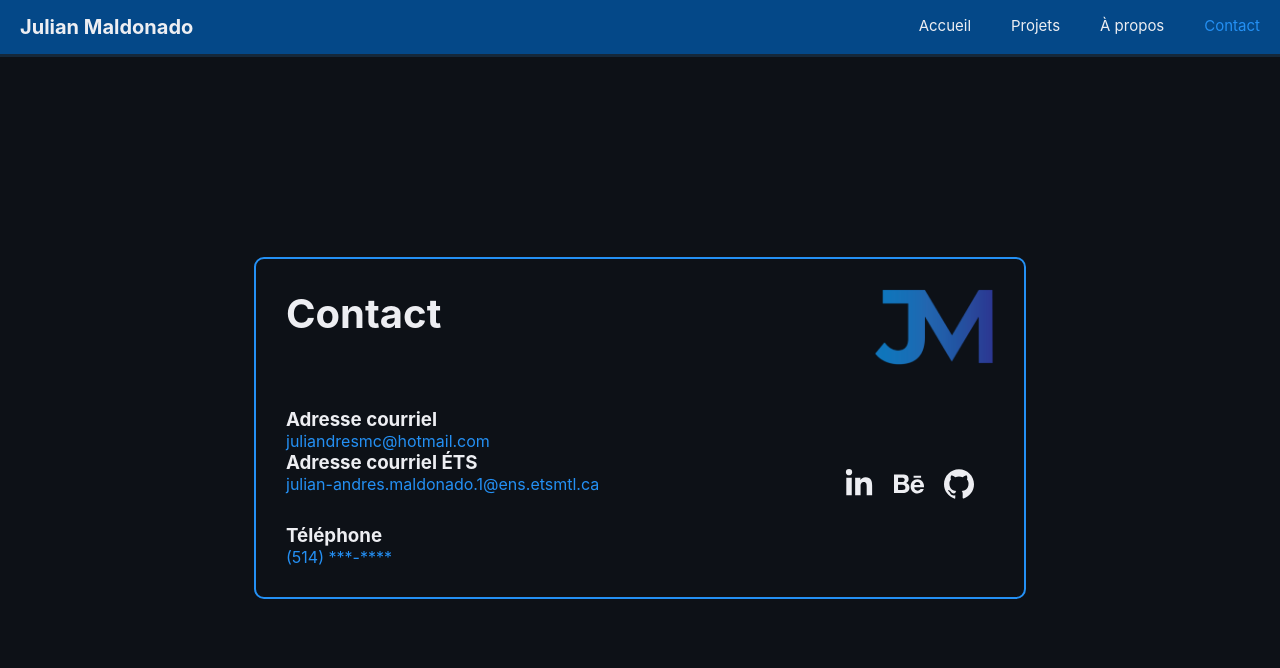
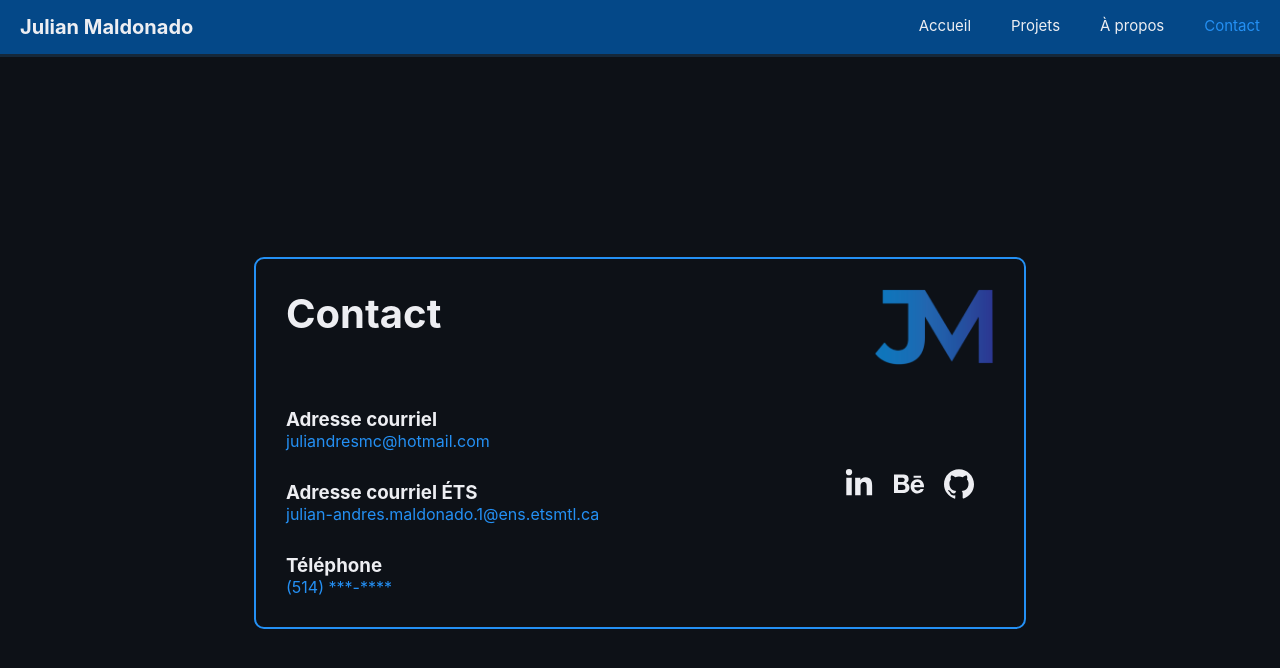
Before and after one commit to JAMC8/portfolio-web, a React (Create React App) app: page /contact in a window 1280 px wide. Shown: the top 668 px of the page. Built offline with nearby package versions, Linux system fonts and the light colour scheme.

Commit message:
Créations divition

```diff
--- a/src/composants/Contact.jsx
+++ b/src/composants/Contact.jsx
@@ -27,6 +27,8 @@ export default function Contact(props)
                         <div className="courriel">
                             <h3>Adresse courriel</h3>
                             <a href="mailto:juliandresmc@hotmail.com">juliandresmc@hotmail.com</a>
+                        </div>
+                        <div className="courriel">
                             <h3>Adresse courriel ÉTS</h3>
                             <a href="mailto:julian-andres.maldonado.1@ens.etsmtl.ca">julian-andres.maldonado.1@ens.etsmtl.ca</a>
                         </div>
```
